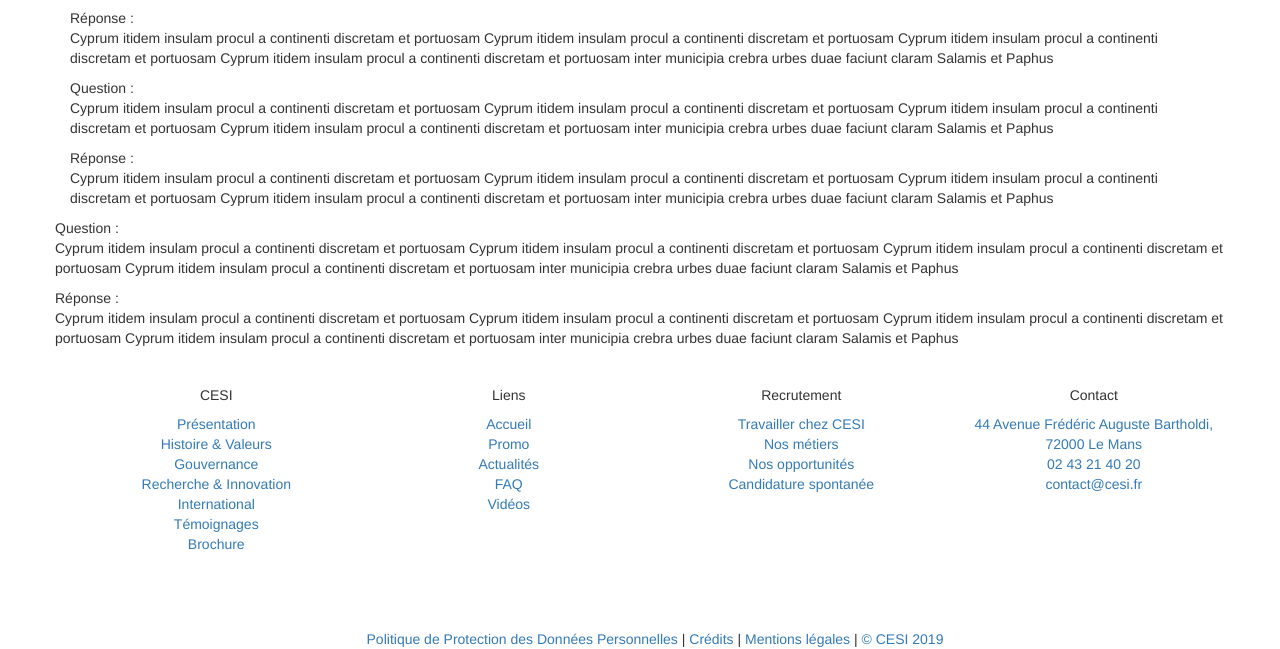
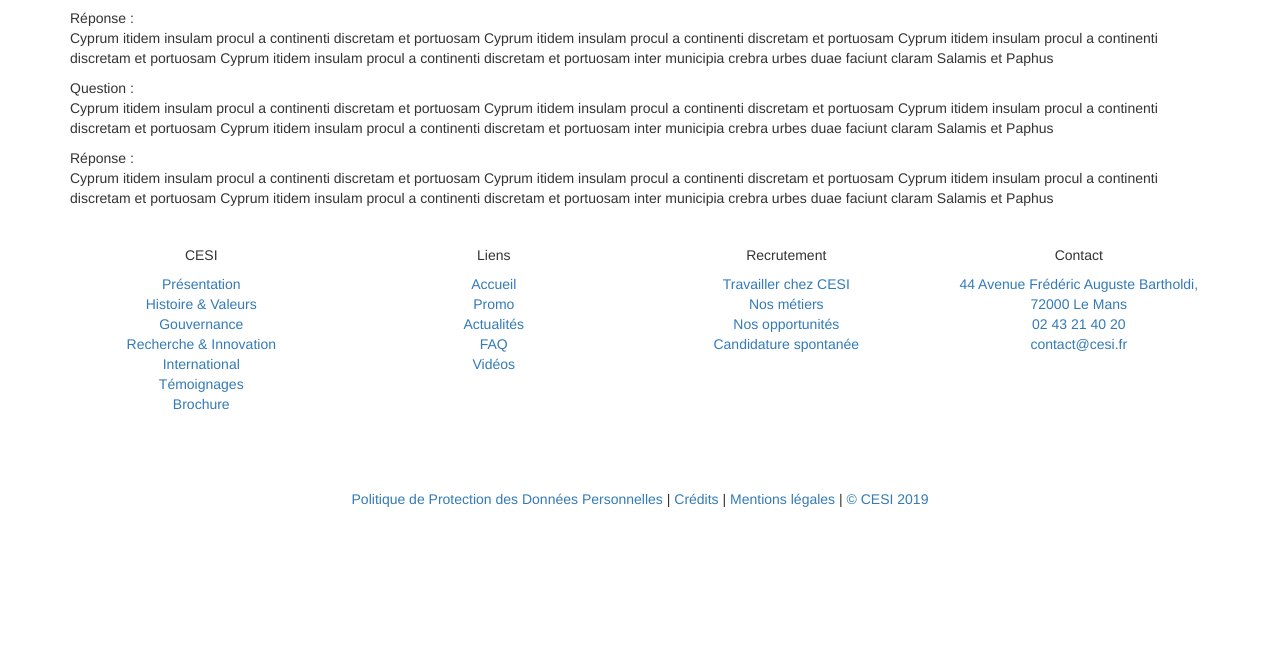
Before and after one commit to aymanagh/intranet_cesi, a PHP site: page /faq.php in a window 1280 px wide. Shown: the part 416-1065 px from the top of the page. After the commit the page ends 923 px from the top, so only its background shows below. Run offline with PHP 8.4, Linux system fonts and the light colour scheme; some libraries are stand-ins or nearby versions.

Commit message:
reset footer.php

```diff
--- a/view/faq.php
+++ b/view/faq.php
@@ -5,6 +5,7 @@
         <?php include('header.php') ?>
         <title>FAQ</title>
     </head>
+
     <body class="color-cesi-yellow">
         <!-- import Navbar -->
         <?php include('navbar.php')?>
@@ -45,16 +46,7 @@
                     Cyprum itidem insulam procul a continenti discretam et portuosam Cyprum itidem insulam procul a continenti discretam et portuosam Cyprum itidem insulam procul a continenti discretam et portuosam Cyprum itidem insulam procul a continenti discretam et portuosam
                     inter municipia crebra urbes duae faciunt claram Salamis et Paphus</p>
                 </div>
-           <div class="row" >
-                <div id ="" class="col-sm-12">
-                    <p>Question : <br>
-                    Cyprum itidem insulam procul a continenti discretam et portuosam Cyprum itidem insulam procul a continenti discretam et portuosam Cyprum itidem insulam procul a continenti discretam et portuosam Cyprum itidem insulam procul a continenti discretam et portuosam
-                    inter municipia crebra urbes duae faciunt claram Salamis et Paphus</p>
-                    <p class="font-weight-bold">Réponse : <br>
-                    Cyprum itidem insulam procul a continenti discretam et portuosam Cyprum itidem insulam procul a continenti discretam et portuosam Cyprum itidem insulam procul a continenti discretam et portuosam Cyprum itidem insulam procul a continenti discretam et portuosam
-                    inter municipia crebra urbes duae faciunt claram Salamis et Paphus</p>
-                </div>
-           </div>
+            </div>
         </div>
     </br>
         <!-- Import Footer-->
--- a/view/footer.php
+++ b/view/footer.php
@@ -1,5 +1,5 @@
 <!-- Footer -->
-<div class="container ">
+<div class="container">
     <!-- Section link  -->
     <div class="row text-center text-xs-center text-sm-left text-md-left">
         <div class="col-xs-12 col-sm-3 col-md-3">
```
Also changed, not shown: assets/css/style.css (line endings or trailing spaces).
